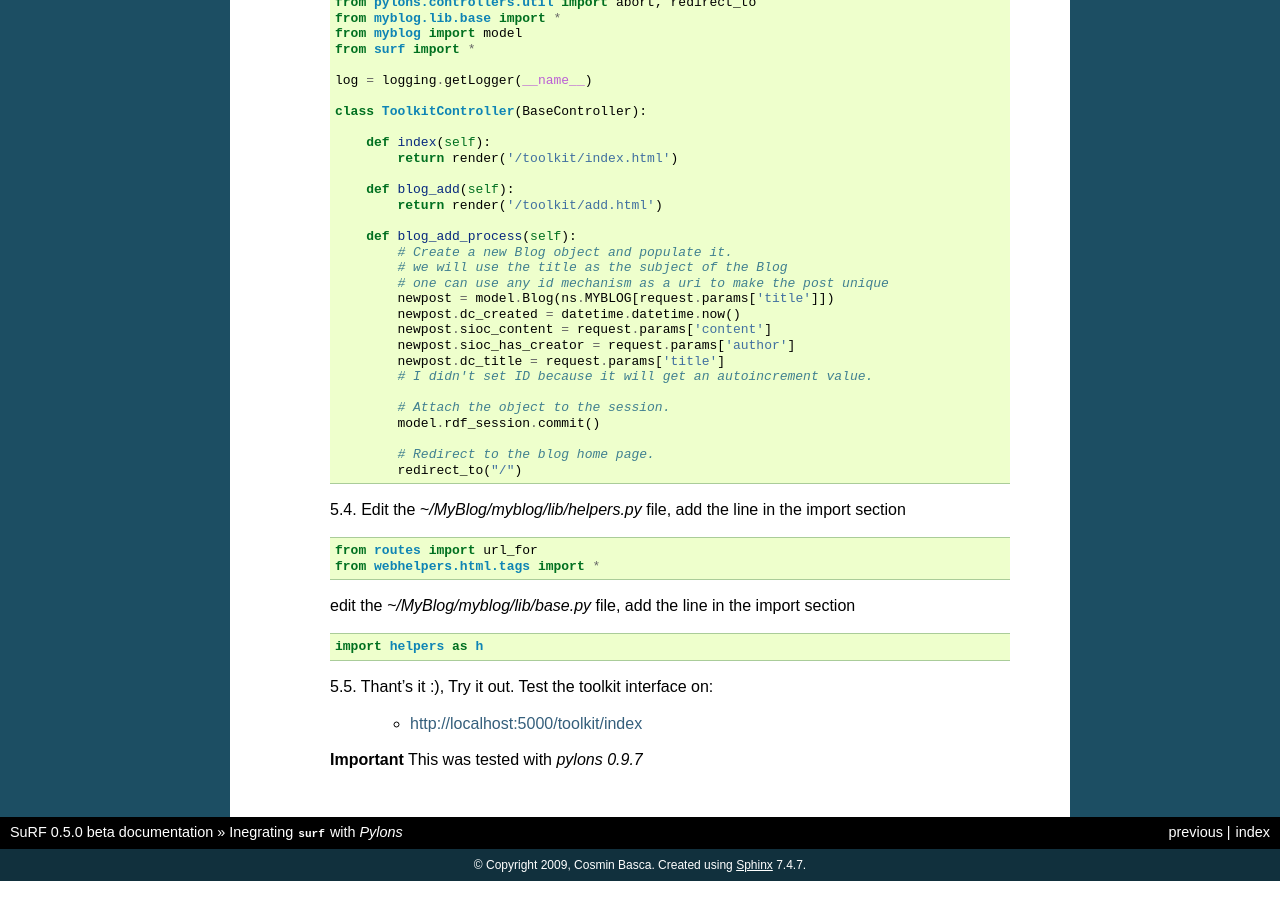
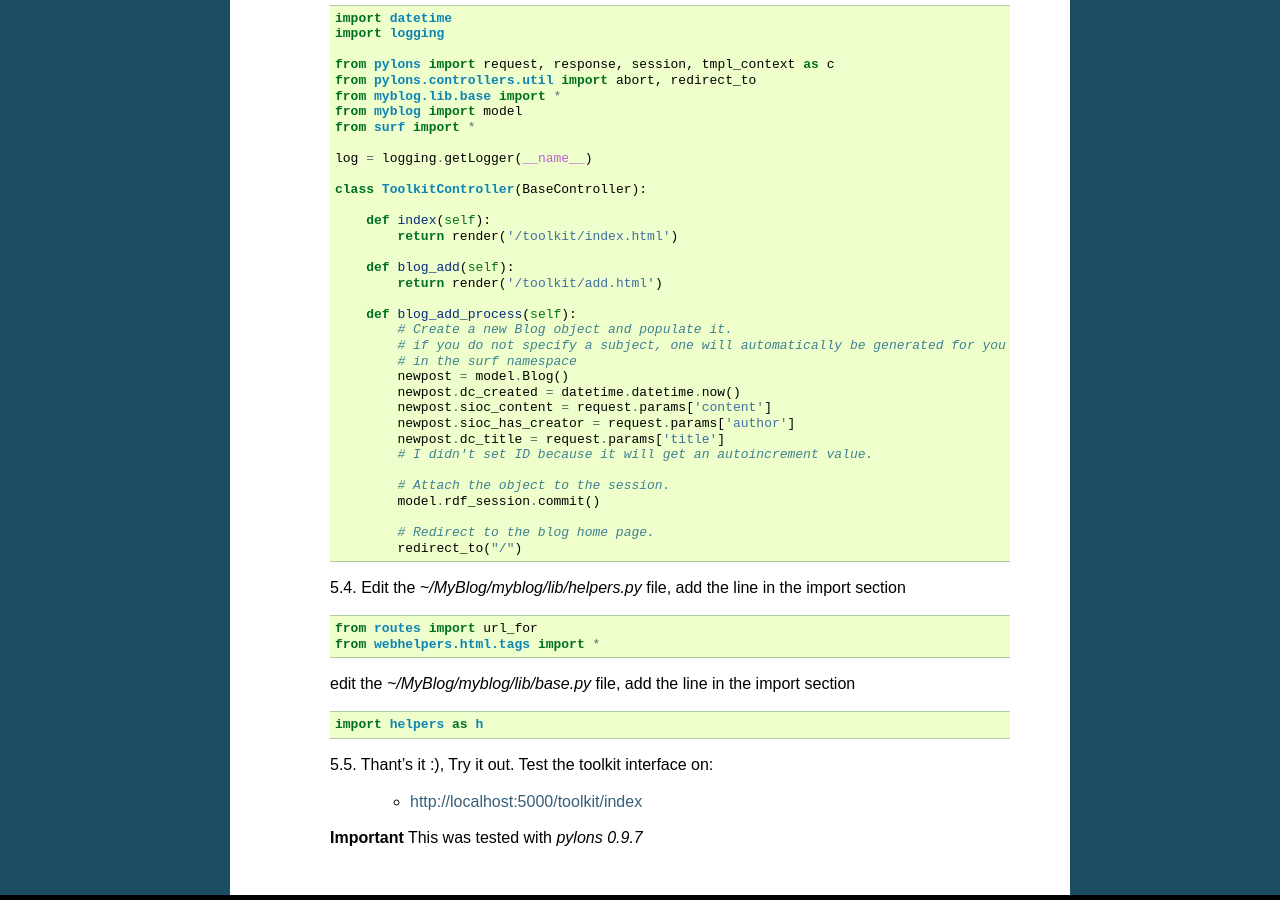
Before and after one commit to cosminbasca/surfrdf, a Sphinx documentation site: the page built from docs/source/integration/pylons.rst, in a window 1280 px wide and 900 px high, scrolled down 4257 px. Built offline with Sphinx 7.4.7, drawn with Linux system fonts in a browser that asks for light colours; pages that are not in the unit, such as notebooks, are missing from menus; some of the changed text lies outside the part shown.

Commit message:
fixed session commit, the blog example is working

```diff
--- a/docs/source/conf.py
+++ b/docs/source/conf.py
@@ -91,6 +91,7 @@
 # A list of ignored prefixes for module index sorting.
 #modindex_common_prefix = []
 
+autoclass_content = 'both'
 
 # -- Options for HTML output ---------------------------------------------------
 
--- a/docs/source/integration/pylons.rst
+++ b/docs/source/integration/pylons.rst
@@ -41,6 +41,7 @@
         surf.catalog    = repositories
         surf.repository = surf_blog
         surf.logging    = true
+        surf.clear      = false
         myblog.namespace= http://myblog.com/ns#
         ...
 
@@ -62,6 +63,10 @@
                           port      = config['surf.port'],
                           catalog   = config['surf.catalog'],
                           repository= config['surf.repository'])
+
+        if config['surf.clear'] == 'true':
+            rdf_store.clear()
+        print 'SIZE of STORE : ',rdf_store.size()
 
         # the surf session
         rdf_session = Session(rdf_store, {})
@@ -298,9 +303,9 @@
 
             def blog_add_process(self):
                 # Create a new Blog object and populate it.
-                # we will use the title as the subject of the Blog
-                # one can use any id mechanism as a uri to make the post unique
-                newpost = model.Blog(ns.MYBLOG[request.params['title']])
+                # if you do not specify a subject, one will automatically be generated for you
+                # in the surf namespace
+                newpost = model.Blog()
                 newpost.dc_created = datetime.datetime.now()
                 newpost.sioc_content = request.params['content']
                 newpost.sioc_has_creator = request.params['author']
```
Also changed, not shown: docs/source/modules/namespace.rst (+7 -0 lines), docs/source/rdflib.rst (added, +27 -0 lines), 9 other files.
